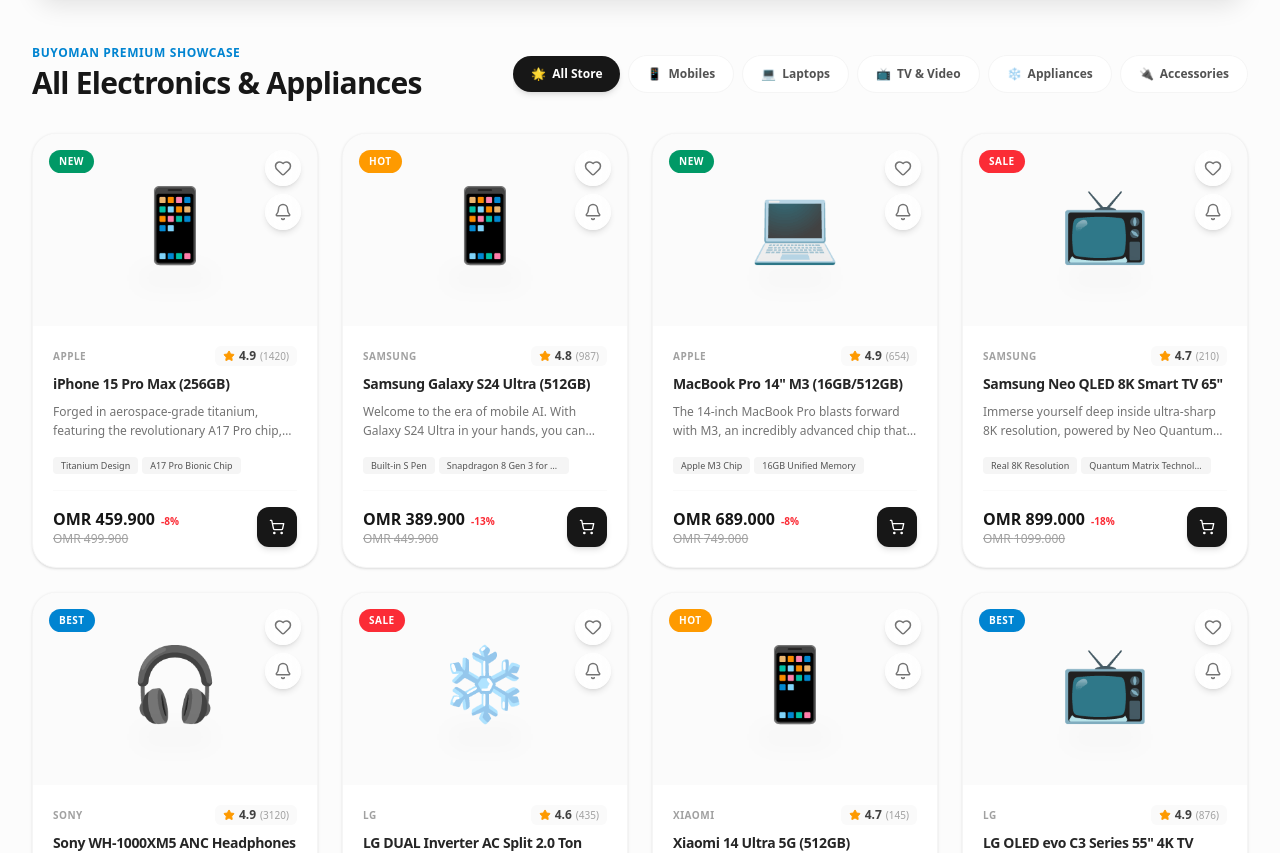
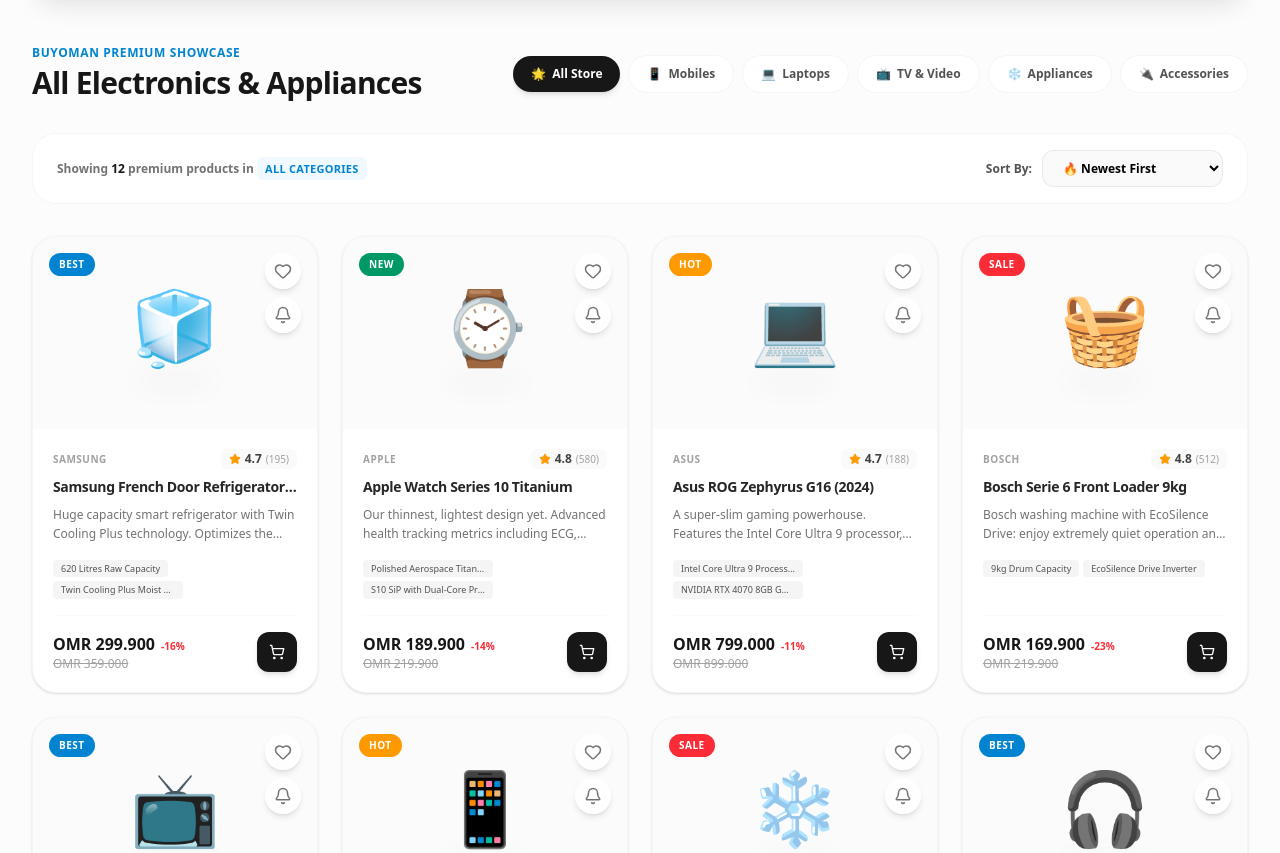
Before and after one commit to abuhamdan144-ship-it/buyOman, a React (Vite) app: page / in a window 1280 px wide. Shown: the part 800-1653 px from the top of the page. Built offline with nearby package versions, Linux system fonts and the light colour scheme.

Commit message:
feat: add product sorting functionality
Implement sorting logic for filtered products by price (low-to-high, high-to-low) and recency.

```diff
--- a/src/App.tsx
+++ b/src/App.tsx
@@ -44,6 +44,7 @@
 export default function App() {
   // Navigation & Category States
   const [selectedCategory, setSelectedCategory] = useState<string>('all');
+  const [sortBy, setSortBy] = useState<'low-to-high' | 'high-to-low' | 'newest'>('newest');
   const [searchQuery, setSearchQuery] = useState<string>('');
   const [searchOpen, setSearchOpen] = useState<boolean>(false);
   const [mobileMenuOpen, setMobileMenuOpen] = useState<boolean>(false);
@@ -297,13 +298,24 @@
   const deliveryFee = cartSubtotal > 20 ? 0 : (cart.length > 0 ? 1.500 : 0);
   const cartTotal = cartSubtotal + deliveryFee;
 
-  // Handle Search Filtering
-  const filteredProducts = products.filter((prod) => {
+  // Handle Search Filtering & Sorting
+  const filteredProducts = products
+    .filter((prod) => {
       const matchesCategory = selectedCategory === 'all' || prod.category === selectedCategory;
       const matchesSearch = prod.name.toLowerCase().includes(searchQuery.toLowerCase()) ||
                             prod.brand.toLowerCase().includes(searchQuery.toLowerCase()) ||
                             prod.description.toLowerCase().includes(searchQuery.toLowerCase());
       return matchesCategory && matchesSearch;
+    })
+    .sort((a, b) => {
+      if (sortBy === 'low-to-high') {
+        return a.price - b.price;
+      } else if (sortBy === 'high-to-low') {
+        return b.price - a.price;
+      } else if (sortBy === 'newest') {
+        return b.id - a.id;
+      }
+      return 0;
     });
 
   // Handle Placing Simulated Order
@@ -622,6 +634,27 @@
                   <span>{tab.label}</span>
                 </button>
               ))}
+            </div>
+          </div>
+
+          {/* Sub-bar with total count and Sorting Dropdown Menu */}
+          <div id="catalog-controls-bar" className="flex flex-col sm:flex-row sm:items-center justify-between gap-4 bg-white border border-neutral-100 rounded-3xl px-6 py-4 mb-8">
+            <div className="text-xs font-semibold text-neutral-500">
+              Showing <span className="text-neutral-900 font-extrabold">{filteredProducts.length}</span> premium products in <span className="text-sky-600 font-bold uppercase tracking-wide text-[11px] bg-sky-50 px-2 py-1 rounded-md">{selectedCategory === 'all' ? 'All categories' : selectedCategory}</span>
+            </div>
+
+            <div className="flex items-center gap-2.5 text-xs">
+              <label htmlFor="catalog-sort-select" className="font-bold text-neutral-600 whitespace-nowrap">Sort By:</label>
+              <select
+                id="catalog-sort-select"
+                value={sortBy}
+                onChange={(e) => setSortBy(e.target.value as any)}
+                className="bg-neutral-50 border border-neutral-200/80 rounded-xl px-4 py-2 text-neutral-850 font-bold focus:outline-none focus:ring-1 focus:ring-sky-500 focus:border-sky-500 cursor-pointer min-w-[170px] transition-all hover:bg-neutral-100/60"
+              >
+                <option value="newest">🔥 Newest First</option>
+                <option value="low-to-high">📈 Price: Low to High</option>
+                <option value="high-to-low">📉 Price: High to Low</option>
+              </select>
             </div>
           </div>
 
```
Lines whose indentation alone changed are shown as unchanged.
